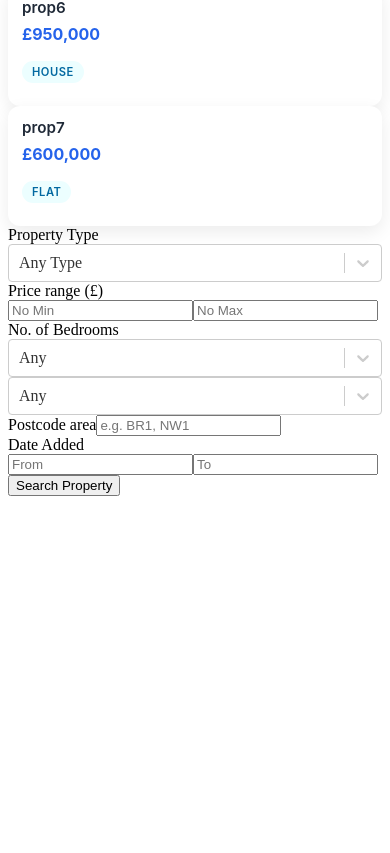
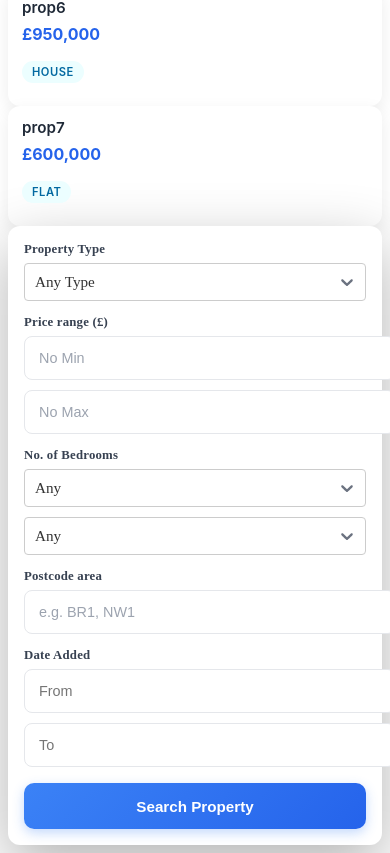
Before and after one commit to kavithaki-w/estate-agent-app, a React (Vite) app: page / in a window 390 px wide. Shown: the part 730-1583 px from the top of the page. Before the commit the page ends 1234 px from the top, so only its background shows below. Built offline with nearby package versions, Linux system fonts and the light colour scheme.

Commit message:
Added large property card component and css styling to Search form

```diff
--- a/src/App.jsx
+++ b/src/App.jsx
@@ -2,11 +2,62 @@ import PropertyCardSmall from "./components/PropertyCardSmall"
 import NavBar from "./components/NavBar.jsx"
 import data from "./properties.json"
 import SearchForm from "./components/SearchForm"
+import { useState } from "react";
 
 function App() {
+  const [results, setResults] = useState(data.properties);
 
   const handleSearch = (criteria) =>{
-    console.log(criteria)
+    let filteredRes = [...data.properties]
+
+
+    //Filter by type
+    if (criteria.type !== "any"){
+      filteredRes = filteredRes.filter(property => property.type === criteria.type)
+    }
+
+    //Filter by price range (filtering the already filtered results)
+    if (criteria.minPrice){
+      filteredRes = filteredRes.filter(property => property.price >= Number(criteria.minPrice))
+    }
+
+    if (criteria.maxPrice){
+      filteredRes = filteredRes.filter(property => property.price <= Number(criteria.maxPrice))
+    }
+
+    //Filter by bedrooms
+    if (criteria.minBeds){
+      filteredRes = filteredRes.filter(property => property.bedrooms >= criteria.minBeds)
+    }
+     if (criteria.maxBeds){
+      filteredRes = filteredRes.filter(property => property.bedrooms <= criteria.maxBeds)
+    }
+
+    //filter by postcode
+    if(criteria.postcode){
+      filteredRes = filteredRes.filter(property => {
+          property.location.toLowerCase().includes(criteria.postcode.toLowerCase())
+        }
+   )};
+
+   //filter by date range
+   if(criteria.dateFrom){
+    const fromDate = new Date(criteria.dateFrom) //Convert the date string to a Date object
+    filteredRes = filteredRes.filter(property =>{
+      const addedDate = new Date(property.added.year, property.added.month-1, property.added.day)
+      return addedDate <= fromDate //Comparing property date object and criteria date object
+    })
+   }
+
+   if(criteria.dateTo){
+    const ToDate = new Date(criteria.dateTo) //Convert the date string to a Date object
+    filteredRes = filteredRes.filter(property =>{
+      const addedDate = new Date(property.added.year, property.added.month-1, property.added.day)
+      return addedDate <= ToDate //Comparing property date object and criteria date object
+    })
+   }
+
+   setResults(filtered)
   }
 
   return (
--- /dev/null
+++ b/src/components/SearchForm.css
@@ -0,0 +1,315 @@
+
+.search-form {
+  background: white;
+  border-radius: 12px;
+  padding: 24px;
+  box-shadow: 0 20px 60px rgba(0, 0, 0, 0.3);
+}
+
+/* ========================================
+   FORM QUESTIONS - Individual field groups
+   ======================================== */
+
+.form-question {
+  margin-bottom: 18px;
+}
+
+.form-question:last-of-type {
+  margin-bottom: 0;
+}
+
+.form-label {
+  display: block;
+  font-size: 0.875rem;
+  font-weight: 600;
+  color: #374151;
+  margin-bottom: 6px;
+  letter-spacing: 0.2px;
+}
+
+
+.price-range {
+  display: grid;
+  grid-template-columns: 1fr 1fr;
+  gap: 12px;
+}
+
+.price-inp {
+  width: 100%;
+  height: 44px;
+  padding: 0 14px;
+  border: 1px solid #e5e7eb;
+  border-radius: 8px;
+  font-size: 0.95rem;
+  color: #1f2937;
+  transition: all 0.2s ease;
+  background: white;
+}
+
+.price-inp:focus {
+  outline: none;
+  border-color: #3b82f6;
+  box-shadow: 0 0 0 3px rgba(59, 130, 246, 0.1);
+}
+
+.price-inp::placeholder {
+  color: #9ca3af;
+}
+
+/* Remove number input arrows */
+.price-inp::-webkit-inner-spin-button,
+.price-inp::-webkit-outer-spin-button {
+  -webkit-appearance: none;
+  margin: 0;
+}
+.bedroom-no {
+  display: grid;
+  grid-template-columns: 1fr 1fr;
+  gap: 12px;
+}
+
+.postcode-inp {
+  width: 100%;
+  height: 44px;
+  padding: 0 14px;
+  border: 1px solid #e5e7eb;
+  border-radius: 8px;
+  font-size: 0.95rem;
+  color: #1f2937;
+  transition: all 0.2s ease;
+  background: white;
+  text-transform: uppercase;
+}
+
+.postcode-inp:focus {
+  outline: none;
+  border-color: #3b82f6;
+  box-shadow: 0 0 0 3px rgba(59, 130, 246, 0.1);
+}
+
+.postcode-inp::placeholder {
+  color: #9ca3af;
+  text-transform: none;
+}
+
+/* ========================================
+   DATE RANGE - Side by side date pickers
+   ======================================== */
+
+.date-range {
+  display: grid;
+  grid-template-columns: 1fr 1fr;
+  gap: 12px;
+}
+
+.date-inp {
+  width: 100%;
+  height: 44px;
+  padding: 0 14px;
+  border: 1px solid #e5e7eb;
+  border-radius: 8px;
+  font-size: 0.95rem;
+  color: #1f2937;
+  cursor: pointer;
+  transition: all 0.2s ease;
+  background: white;
+}
+
+.date-inp:focus {
+  outline: none;
+  border-color: #3b82f6;
+  box-shadow: 0 0 0 3px rgba(59, 130, 246, 0.1);
+}
+
+/* ========================================
+   REACT-SELECT STYLING (Override defaults)
+   ======================================== */
+
+/* Container wrapper */
+.select-opt,
+.bedroom-inp {
+  font-size: 0.95rem;
+}
+
+/* Remove the separator line between value and dropdown arrow */
+.select-opt .css-1u9des2-indicatorSeparator,
+.bedroom-inp .css-1u9des2-indicatorSeparator {
+  display: none;
+}
+
+/* Style the dropdown indicator (arrow) */
+.select-opt .css-1xc3v61-indicatorContainer,
+.bedroom-inp .css-1xc3v61-indicatorContainer {
+  color: #6b7280;
+}
+
+/* ========================================
+   REACT DATEPICKER STYLING
+   ======================================== */
+
+/* Wrapper to make it full width */
+.react-datepicker-wrapper {
+  width: 100%;
+}
+
+/* Calendar popup */
+.react-datepicker {
+  font-family: inherit;
+  border: 1px solid #e5e7eb;
+  border-radius: 12px;
+  box-shadow: 0 10px 30px rgba(0, 0, 0, 0.15);
+}
+
+/* Calendar header (month/year display) */
+.react-datepicker__header {
+  background-color: #3b82f6;
+  border-bottom: none;
+  border-radius: 12px 12px 0 0;
+  padding-top: 12px;
+}
+
+.react-datepicker__current-month {
+  color: white;
+  font-weight: 600;
+  font-size: 1rem;
+}
+
+/* Day names (Mon, Tue, etc.) */
+.react-datepicker__day-name {
+  color: white;
+  font-weight: 500;
+}
+
+/* Selected date styling */
+.react-datepicker__day--selected,
+.react-datepicker__day--keyboard-selected {
+  background-color: #3b82f6;
+  color: white;
+  font-weight: 600;
+}
+
+/* Hover effect on dates */
+.react-datepicker__day:hover {
+  background-color: #eff6ff;
+  color: #1f2937;
+  border-radius: 6px;
+}
+
+/* Today's date */
+.react-datepicker__day--today {
+  font-weight: 600;
+  color: #3b82f6;
+}
+
+/* Clear button (X) styling */
+.react-datepicker__close-icon::after {
+  background-color: #ef4444;
+  color: white;
+  font-size: 16px;
+  height: 18px;
+  width: 18px;
+  line-height: 16px;
+}
+
+.react-datepicker__close-icon:hover::after {
+  background-color: #dc2626;
+}
+
+/* ========================================
+   SEARCH BUTTON
+   ======================================== */
+
+.search-button {
+  width: 100%;
+  height: 50px;
+  margin-top: 20px;
+  background: linear-gradient(135deg, #3b82f6 0%, #2563eb 100%);
+  color: white;
+  border: none;
+  border-radius: 10px;
+  font-size: 1rem;
+  font-weight: 600;
+  cursor: pointer;
+  transition: all 0.3s ease;
+  box-shadow: 0 4px 12px rgba(59, 130, 246, 0.3);
+  display: flex;
+  align-items: center;
+  justify-content: center;
+  gap: 8px;
+}
+
+.search-button:hover {
+  background: linear-gradient(135deg, #2563eb 0%, #1d4ed8 100%);
+  transform: translateY(-2px);
+  box-shadow: 0 6px 20px rgba(59, 130, 246, 0.4);
+}
+
+.search-button:active {
+  transform: translateY(0);
+  box-shadow: 0 4px 12px rgba(59, 130, 246, 0.3);
+}
+
+/* Icon inside button */
+.search-button svg {
+  flex-shrink: 0;
+}
+
+/* ========================================
+   RESPONSIVE DESIGN
+   ======================================== */
+
+/* Tablet and below */
+@media (max-width: 768px) {
+  .hero-title {
+    font-size: 2rem;
+  }
+
+  .hero-subtitle {
+    font-size: 1rem;
+    margin-bottom: 24px;
+  }
+
+  .search-form {
+    padding: 20px;
+  }
+
+  .price-range,
+  .bedroom-no,
+  .date-range {
+    grid-template-columns: 1fr;
+    gap: 10px;
+  }
+
+  .form-question {
+    margin-bottom: 14px;
+  }
+
+  .search-button {
+    height: 48px;
+    font-size: 0.95rem;
+  }
+}
+
+/* Mobile */
+@media (max-width: 480px) {
+
+  .search-form {
+    padding: 16px;
+  }
+
+  .form-label {
+    font-size: 0.8rem;
+  }
+
+  .price-inp,
+  .postcode-inp,
+  .date-inp {
+    height: 42px;
+    font-size: 0.9rem;
+  }
+
+  .search-button {
+    height: 46px;
+    margin-top: 16px;
+  }
+}
--- a/src/components/SearchForm.jsx
+++ b/src/components/SearchForm.jsx
@@ -2,6 +2,7 @@ import {useState} from "react"
 import DatePicker from "react-datepicker"
 import Select from 'react-select'
 import "react-datepicker/dist/react-datepicker.css";
+import "./SearchForm.css"
 
 function SearchForm({onSearch}){
 
```
Also changed, not shown: src/components/PropertyCardLarge.jsx (added, +18 -0 lines), src/components/Favourites.jsx (added).
